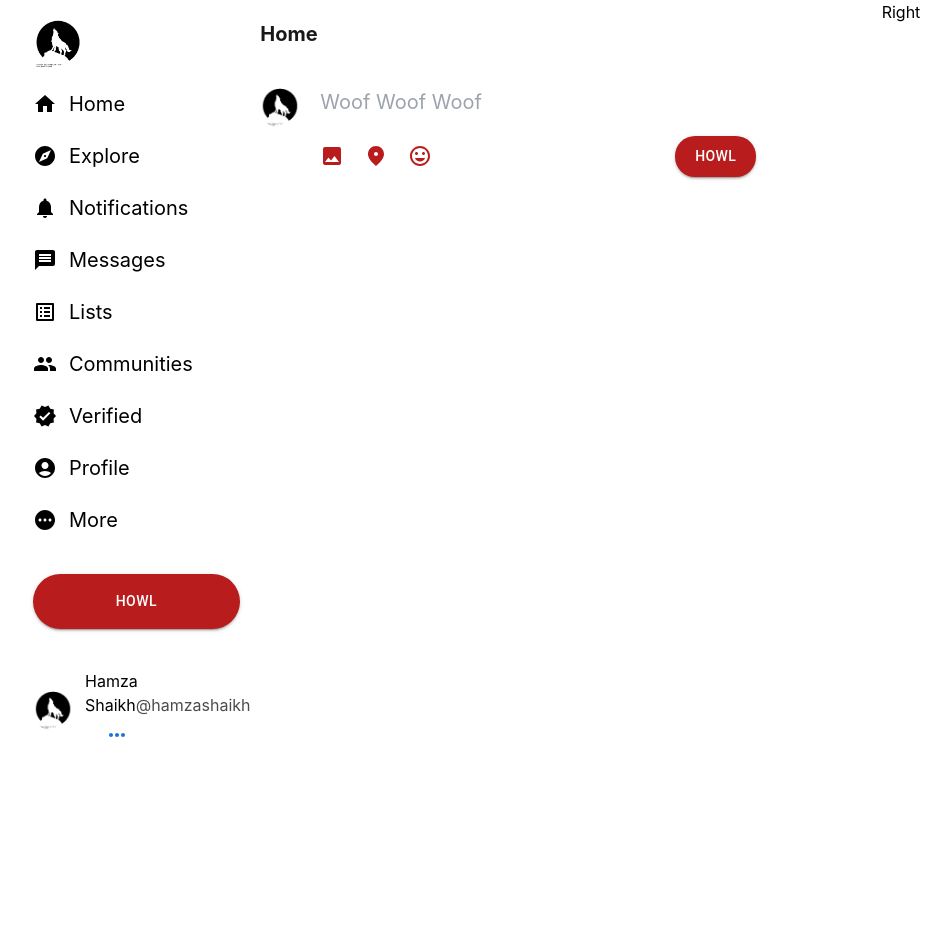
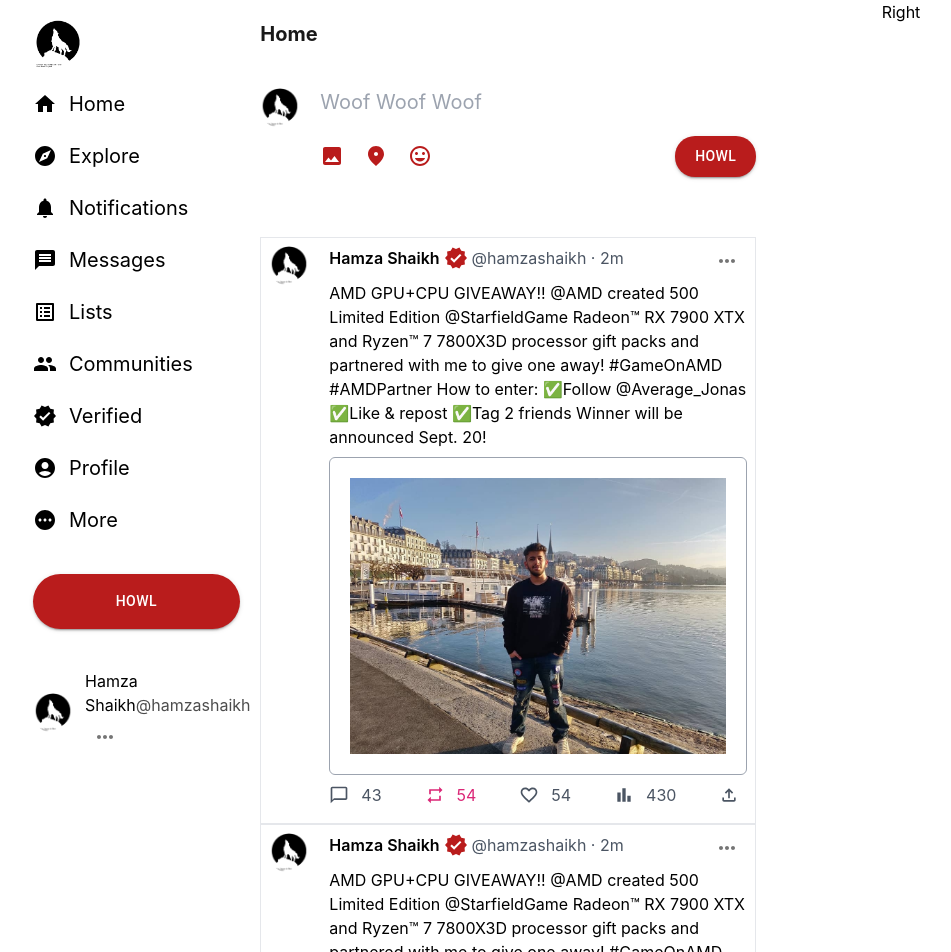
Before and after one commit to fjorn-x/howler, a React (Create React App) app: page / in a window 1280 px wide. Shown: the top 952 px of the page, without its empty margins (111-1062 px from the left). Before the commit the page ends 800 px from the top, so only its background shows below. Built offline with nearby package versions, Linux system fonts and the light colour scheme.

Commit message:
Completed Initial Feed

```diff
--- a/src/Components/HomeFeed/HomeFeed.jsx
+++ b/src/Components/HomeFeed/HomeFeed.jsx
@@ -6,6 +6,7 @@
 import ImageIcon from "@mui/icons-material/Image";
 import FmdGoodIcon from "@mui/icons-material/FmdGood";
 import TagFacesIcon from "@mui/icons-material/TagFaces";
+import HowlCard from "./HowlCard";
 
 const validationSchema = Yup.object().shape({
   content: Yup.string().required("Woof text is required"),
@@ -92,7 +93,11 @@
           </div>
         </div>
       </section>
-      <section></section>
+      <section>
+        {[1, 1, 1, 1, 1].map((item) => (
+          <HowlCard />
+        ))}
+      </section>
     </div>
   );
 };
--- /dev/null
+++ b/src/Components/HomeFeed/HowlCard.jsx
@@ -0,0 +1,155 @@
+import React from "react";
+import RepeatOutlinedIcon from "@mui/icons-material/RepeatOutlined";
+import {Avatar, IconButton, Menu, MenuItem} from "@mui/material";
+import {useNavigate} from "react-router-dom";
+import Verified from "@mui/icons-material/Verified";
+import MoreHorizIcon from "@mui/icons-material/MoreHoriz";
+import ChatBubbleOutlineOutlinedIcon from "@mui/icons-material/ChatBubbleOutlineOutlined";
+import FavoriteBorderOutlinedIcon from "@mui/icons-material/FavoriteBorderOutlined";
+import FavoriteOutlinedIcon from "@mui/icons-material/FavoriteOutlined";
+import FileUploadOutlinedIcon from "@mui/icons-material/FileUploadOutlined";
+import BarChartOutlinedIcon from "@mui/icons-material/BarChartOutlined";
+
+const HowlCard = () => {
+  const navigate = useNavigate();
+  const [anchorEl, setAnchorEl] = React.useState(null);
+  const open = Boolean(anchorEl);
+  const handleClick = (event) => {
+    setAnchorEl(event.currentTarget);
+  };
+  const handleClose = () => {
+    setAnchorEl(null);
+  };
+  const handleDelete = () => {
+    console.log("delete tweet");
+    handleClose();
+  };
+  const handleEdit = () => {
+    console.log("edit tweet");
+    handleClose();
+  };
+  const handleOpenReplyModal = () => {
+    console.log("open reply modal");
+  };
+  const handleCreateRetweet = () => {
+    console.log("create retweet");
+  };
+  const handleLikeTweet = () => {
+    console.log("like tweet");
+  };
+  return (
+    <div className="border p-2">
+      <div className="flex space-x-5">
+        <Avatar
+          className="cursor-pointer"
+          alt="username"
+          src="images/icon.png"
+          onClick={() => navigate(`/profile/${6}`)}
+        />
+        <div className="w-full">
+          <div className="flex justify-between items-start">
+            <div className="flex cursor-pointer  space-x-1">
+              <span className="font-semibold">Hamza Shaikh</span>
+              <Verified className="text-[#b91c1c]" />
+              <span className="text-gray-600">@hamzashaikh &#183; 2m</span>
+            </div>
+            <div>
+              <IconButton
+                id="basic-button"
+                aria-controls={open ? "basic-menu" : undefined}
+                aria-haspopup="true"
+                aria-expanded={open ? "true" : undefined}
+                onClick={handleClick}
+                sx={{marginTop: "-5px"}}
+              >
+                <MoreHorizIcon size="small" />
+              </IconButton>
+              <Menu
+                id="basic-menu"
+                anchorEl={anchorEl}
+                open={open}
+                onClose={handleClose}
+                MenuListProps={{
+                  "aria-labelledby": "basic-button",
+                }}
+              >
+                <MenuItem onClick={handleDelete}>Delete</MenuItem>
+                <MenuItem onClick={handleEdit}>Edit</MenuItem>
+              </Menu>
+            </div>
+          </div>
+          <div>
+            <div className="cursor-pointer">
+              <p className="mb-2 p-0 w-full">
+                AMD GPU+CPU GIVEAWAY!! @AMD created 500 Limited Edition @StarfieldGame Radeon™ RX
+                7900 XTX and Ryzen™ 7 7800X3D processor gift packs and partnered with me to give one
+                away! #GameOnAMD #AMDPartner How to enter: ✅Follow @Average_Jonas ✅Like & repost
+                ✅Tag 2 friends Winner will be announced Sept. 20!
+              </p>
+              <img
+                src="images/profile.jpeg"
+                alt=""
+                className="w-full border border-gray-400 p-5 rounded-md"
+              />
+            </div>
+          </div>
+          <div className="py-2 flex flex-wrap justify-between items-center">
+            <div className="space-x-3 flex items-center text-gray-600">
+              <ChatBubbleOutlineOutlinedIcon
+                className="cursor-pointer"
+                onClick={handleOpenReplyModal}
+                fontSize="small"
+              />
+              <p>43</p>
+            </div>
+            <div
+              className={`${true ? "text-pink-600" : "text-gray-600"} space-x-3 flex items-center`}
+            >
+              <RepeatOutlinedIcon
+                className="cursor-pointer"
+                onClick={handleCreateRetweet}
+                fontSize="small"
+              />
+              <p>54</p>
+            </div>
+            <div
+              className={`${false ? "text-pink-600" : "text-gray-600"} space-x-3 flex items-center`}
+            >
+              {false ? (
+                <FavoriteOutlinedIcon
+                  className="cursor-pointer"
+                  onClick={handleLikeTweet}
+                  fontSize="small"
+                />
+              ) : (
+                <FavoriteBorderOutlinedIcon
+                  className="cursor-pointer"
+                  onClick={handleLikeTweet}
+                  fontSize="small"
+                />
+              )}
+              <p>54</p>
+            </div>
+            <div className="space-x-3 flex items-center text-gray-600">
+              <BarChartOutlinedIcon
+                className="cursor-pointer"
+                onClick={handleOpenReplyModal}
+                fontSize="small"
+              />
+              <p>430</p>
+            </div>
+            <div className="space-x-3 flex items-center text-gray-600 mr-2">
+              <FileUploadOutlinedIcon
+                className="cursor-pointer "
+                onClick={handleOpenReplyModal}
+                fontSize="small"
+              />
+            </div>
+          </div>
+        </div>
+      </div>
+    </div>
+  );
+};
+
+export default HowlCard;
--- a/src/Components/Navigation/Navigation.jsx
+++ b/src/Components/Navigation/Navigation.jsx
@@ -1,7 +1,7 @@
 import React from "react";
 import {navigation} from "./NavigationMenu";
 import {useNavigate} from "react-router-dom";
-import {Avatar, Button, Menu, MenuItem} from "@mui/material";
+import {Avatar, Button, IconButton, Menu, MenuItem} from "@mui/material";
 import MoreHorizIcon from "@mui/icons-material/MoreHoriz";
 
 const image = {
@@ -61,7 +61,7 @@
           <div>
             <span>Hamza Shaikh</span>
             <span className="opacity-70">@hamzashaikh</span>
-            <Button
+            <IconButton
               id="basic-button"
               aria-controls={open ? "basic-menu" : undefined}
               aria-haspopup="true"
@@ -69,7 +69,7 @@
               onClick={handleClick}
             >
               <MoreHorizIcon />
-            </Button>
+            </IconButton>
             <Menu
               id="basic-menu"
               anchorEl={anchorEl}
```
Also changed, not shown: public/images/profile.jpeg (added).
